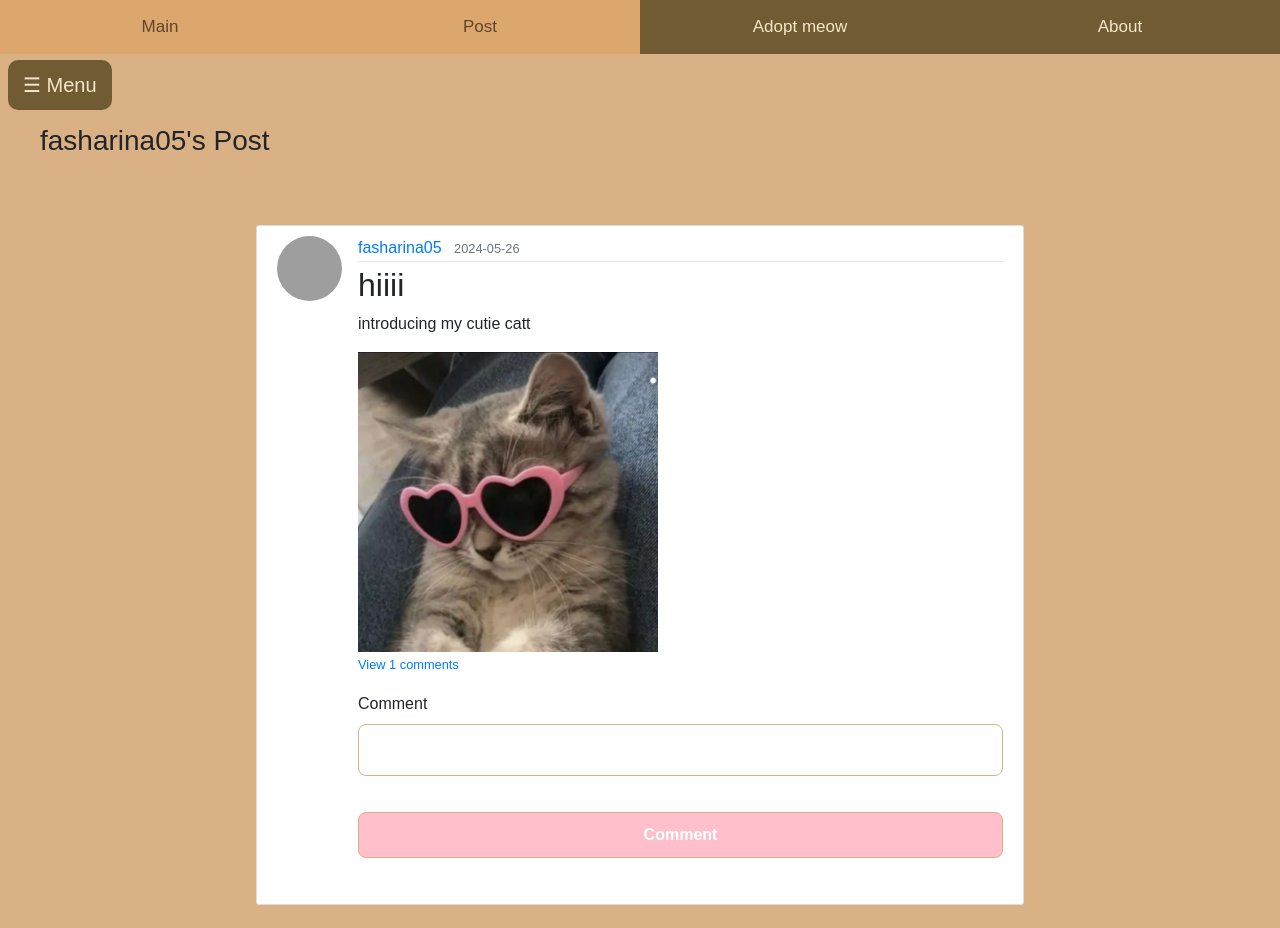
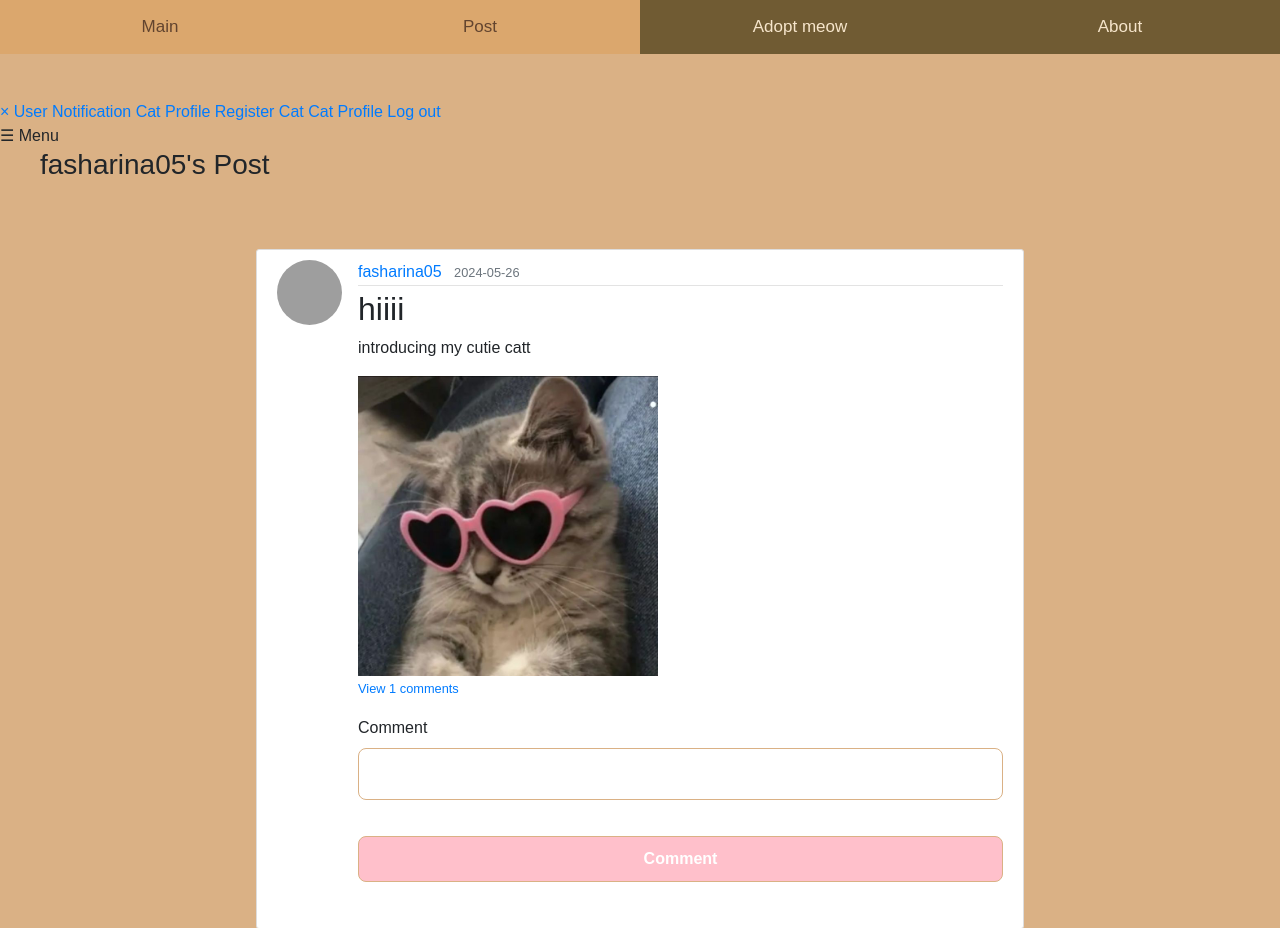
Before and after one commit to JasMyne14/GitExercise-TT2L-06, a Flask app: page /1 in a window 1280 px wide. Shown: the top 928 px of the page. Before the commit the page ends 905 px from the top, so only its background shows below. Run offline with Flask 3, Linux system fonts and the light colour scheme; some libraries are stand-ins or nearby versions; grey boxes are pictures that could not be loaded.

Commit message:
top nav allign

```diff
--- a/home/static/main.css
+++ b/home/static/main.css
@@ -7,20 +7,6 @@ body {
   margin-top: 100px;
   font-family: Arial, Helvetica, sans-serif;
 }
-
-  /*background: pink;
-  background-size: cover;
-  min-height: 100vh;
-  width: 90%;
-  background: #fad369;
-  color: #333333;
-  margin-top: 5rem;
-}
-
-h1, h2, h3, h4, h5, h6 {
-  color: #444444;
-  margin-top: 15px;
-}*/
 
 .row {
   text-align: center;
@@ -120,12 +106,15 @@ a.article-title:hover {
 
 /* Nav Bar */
 .topnav {
+  display: flex;
   overflow: hidden;
   background-color: #705b33;
   position: fixed;
   width: 100%;
   top: 0;
   z-index: 2;
+  margin: 0;
+  padding: 0;
 }
 
 .topnav a {
@@ -150,63 +139,38 @@ a.article-title:hover {
   clear: both;
 }
 
-  /*sidebar*/
-.menu-button {
+/*Dropdown*/
+.dropbutton {
+  color: pink;
+  padding: 16px;
+  font-size: 16px;
+  border: none;
+  cursor: pointer;
+  text-decoration: none;
+}
+
+.dropdown-content {
+  display: none;
   position: absolute;
-  top: 60px;
-  left: 8px;
-  font-size: 20px;
-  cursor: pointer;
-  color: #f6e5cb;
-  background-color: #705b33;
-  padding: 10px 15px;
-  border-radius: 10px;
+  background-color: palevioletred;
+  min-width: 160px;
+  box-shadow: 0px 8px 16px 0px rgba(0,0,0,0.2);
   z-index: 1;
 }
-
-.menu-button:hover {
-  background-color:#c29045
+.dropdown-content a {
+  color: black;
+  padding: 12px 16px;
+  text-decoration: none;
+  display: block;
 }
 
-.sidenav {
-  height: 100%;
-  width: 0;
-  position: fixed;
-  z-index: 3;
-  top: 0;
-  left: 0;
-  background-color: #62442f;
-  overflow-x: hidden;
-  transition: 0.5s;
-  padding-top: 60px;
+.dropdown-content a:hover {
+  background-color: #a9d4fa
 }
 
-.sidenav a {
-  padding: 8px 8px 8px 32px;
-  text-decoration: none;
-  font-size: 25px;
-  color: #ddc7ab;
+.dropdown:hover .dropdown-content {
   display: block;
-  transition: 0.3s;
 }
-
-.sidenav a:hover {
-  color: #fafdcb
-}
-
-.sidenav .closebtn {
-  position: absolute;
-  top: 0;
-  right: 25px;
-  font-size: 36px;
-  margin-left: 50px;
-}
-
-@media screen and (max-height: 500px) {
-  .sidenav {padding-top: 15px;}
-  .sidenav a {font-size: 18px;}
-}
-
 
 /*Post page*/
 a.delete-comment:hover{
@@ -793,3 +757,5 @@ body, .userpage_container {
   border-radius: 50%;
   margin-right: 8px;
 }
+
+/*dropdown menu*/
```
Also changed, not shown: home/templates/mainpage.html (+12 -15 lines), home/database.db, home/static/uploads/Cat_cute_pink_pjs.jpeg (added).
